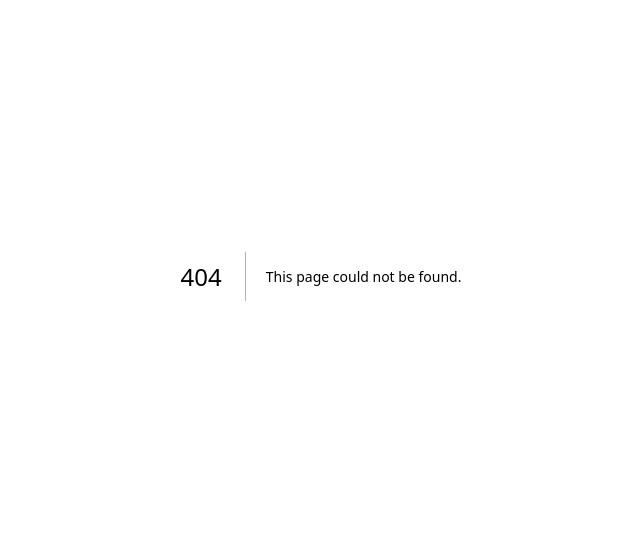
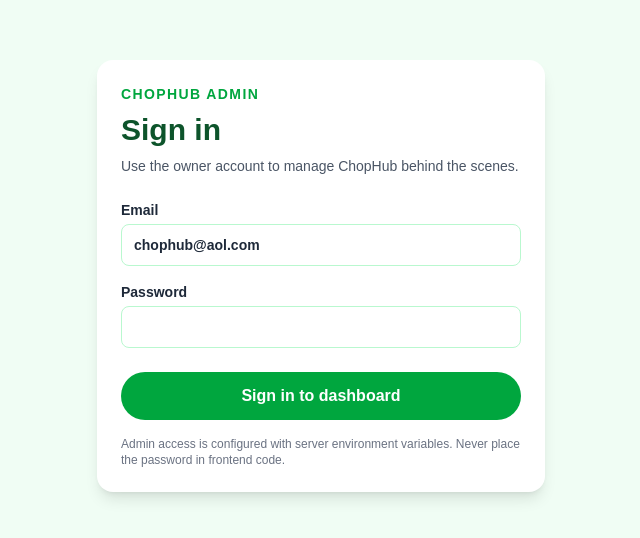
Before and after one commit to ChopHub147/chophub, a Next.js app: page /admin in a window 1280 px wide. Before the commit this address had no page. Shown: the part 124-662 px from the top of the page, without its empty margins (319-959 px from the left). Built offline with nearby package versions, Linux system fonts and the light colour scheme; no server answers.

Commit message:
Add protected admin dashboard foundation
Create owner-only admin login and dashboard route with secure HTTP-only sessions and internal ChopHub management placeholders.

```diff
--- /dev/null
+++ b/app/admin/dashboard.tsx
@@ -0,0 +1,67 @@
+"use client";
+
+import { useRouter } from "next/navigation";
+
+export default function AdminDashboard({ adminEmail }: { adminEmail: string }) {
+  const router = useRouter();
+
+  const signOut = async () => {
+    await fetch("/api/admin/logout", { method: "POST" });
+    router.refresh();
+  };
+
+  return (
+    <main className="min-h-screen bg-green-50 text-gray-900">
+      <header className="border-b border-green-100 bg-white">
+        <div className="mx-auto flex max-w-6xl items-center justify-between px-4 py-5">
+          <div>
+            <p className="text-sm font-semibold uppercase tracking-widest text-green-600">
+              ChopHub Admin
+            </p>
+            <h1 className="text-2xl font-bold text-green-900">Operations dashboard</h1>
+          </div>
+          <button
+            type="button"
+            onClick={signOut}
+            className="rounded-full border border-green-200 px-4 py-2 text-sm font-semibold text-green-800 hover:bg-green-50"
+          >
+            Sign out
+          </button>
+        </div>
+      </header>
+      <section className="mx-auto max-w-6xl px-4 py-10">
+        <div className="rounded-2xl bg-white p-6 shadow-sm">
+          <p className="text-sm text-gray-600">Signed in as {adminEmail}</p>
+          <h2 className="mt-1 text-2xl font-bold text-green-900">ChopHub-managed menu</h2>
+          <p className="mt-2 text-gray-600">
+            Vendor assignments are kept internal. Customers continue to see one unified
+            ChopHub menu and ordering experience.
+          </p>
+        </div>
+        <div className="mt-6 grid gap-4 sm:grid-cols-3">
+          {[
+            ["16", "Menu items"],
+            ["1", "Owner account"],
+            ["0", "Vendor logins"],
+          ].map(([value, label]) => (
+            <div key={label} className="rounded-2xl bg-white p-5 shadow-sm">
+              <p className="text-3xl font-bold text-green-700">{value}</p>
+              <p className="mt-1 text-sm text-gray-600">{label}</p>
+            </div>
+          ))}
+        </div>
+        <div className="mt-6 rounded-2xl bg-white p-6 shadow-sm">
+          <h2 className="text-xl font-bold text-green-900">Next management tools</h2>
+          <div className="mt-4 grid gap-3 md:grid-cols-3">
+            {["Meals & prices", "Availability", "Orders"].map((item) => (
+              <div key={item} className="rounded-xl border border-green-100 p-4">
+                <p className="font-semibold text-green-900">{item}</p>
+                <p className="mt-1 text-sm text-gray-600">Coming next in the admin workspace.</p>
+              </div>
+            ))}
+          </div>
+        </div>
+      </section>
+    </main>
+  );
+}
--- /dev/null
+++ b/app/admin/login.tsx
@@ -0,0 +1,80 @@
+"use client";
+
+import { FormEvent, useState } from "react";
+import { useRouter } from "next/navigation";
+
+export default function AdminLogin() {
+  const router = useRouter();
+  const [error, setError] = useState("");
+  const [isSubmitting, setIsSubmitting] = useState(false);
+
+  const submit = async (event: FormEvent<HTMLFormElement>) => {
+    event.preventDefault();
+    setError("");
+    setIsSubmitting(true);
+
+    const formData = new FormData(event.currentTarget);
+    const response = await fetch("/api/admin/login", {
+      method: "POST",
+      headers: { "Content-Type": "application/json" },
+      body: JSON.stringify({
+        email: formData.get("email"),
+        password: formData.get("password"),
+      }),
+    });
+
+    setIsSubmitting(false);
+
+    if (!response.ok) {
+      setError("Invalid admin email or password.");
+      return;
+    }
+
+    router.refresh();
+  };
+
+  return (
+    <main className="flex min-h-screen items-center justify-center bg-green-50 px-4">
+      <form onSubmit={submit} className="w-full max-w-md rounded-2xl bg-white p-6 shadow-lg">
+        <p className="text-sm font-semibold uppercase tracking-widest text-green-600">
+          ChopHub Admin
+        </p>
+        <h1 className="mt-2 text-3xl font-bold text-green-900">Sign in</h1>
+        <p className="mt-2 text-sm text-gray-600">
+          Use the owner account to manage ChopHub behind the scenes.
+        </p>
+        <label className="mt-6 block text-sm font-semibold text-gray-800">
+          Email
+          <input
+            name="email"
+            type="email"
+            defaultValue="chophub@aol.com"
+            required
+            className="mt-1 w-full rounded-lg border border-green-200 px-3 py-2.5"
+          />
+        </label>
+        <label className="mt-4 block text-sm font-semibold text-gray-800">
+          Password
+          <input
+            name="password"
+            type="password"
+            required
+            className="mt-1 w-full rounded-lg border border-green-200 px-3 py-2.5"
+          />
+        </label>
+        {error && <p className="mt-3 text-sm text-red-600">{error}</p>}
+        <button
+          type="submit"
+          disabled={isSubmitting}
+          className="mt-6 w-full rounded-full bg-green-600 py-3 font-semibold text-white hover:bg-green-700 disabled:opacity-60"
+        >
+          {isSubmitting ? "Signing in..." : "Sign in to dashboard"}
+        </button>
+        <p className="mt-4 text-xs text-gray-500">
+          Admin access is configured with server environment variables. Never place the
+          password in frontend code.
+        </p>
+      </form>
+    </main>
+  );
+}
--- /dev/null
+++ b/app/admin/page.tsx
@@ -0,0 +1,14 @@
+import { cookies } from "next/headers";
+import { adminCookieName, isValidAdminSession } from "@/lib/admin-auth";
+import AdminDashboard from "./dashboard";
+import AdminLogin from "./login";
+
+export default async function AdminPage() {
+  const session = (await cookies()).get(adminCookieName)?.value;
+
+  if (!isValidAdminSession(session)) {
+    return <AdminLogin />;
+  }
+
+  return <AdminDashboard adminEmail={process.env.ADMIN_EMAIL || "chophub@aol.com"} />;
+}
--- /dev/null
+++ b/app/api/admin/login/route.ts
@@ -0,0 +1,27 @@
+import { NextResponse } from "next/server";
+import {
+  adminCookieName,
+  createAdminSession,
+  isValidAdminCredentials,
+} from "@/lib/admin-auth";
+
+export async function POST(request: Request) {
+  const body = (await request.json()) as { email?: unknown; password?: unknown };
+  const email = typeof body.email === "string" ? body.email.trim() : "";
+  const password = typeof body.password === "string" ? body.password : "";
+
+  if (!isValidAdminCredentials(email, password)) {
+    return NextResponse.json({ error: "Invalid admin credentials" }, { status: 401 });
+  }
+
+  const response = NextResponse.json({ ok: true });
+  response.cookies.set(adminCookieName, createAdminSession(email), {
+    httpOnly: true,
+    sameSite: "lax",
+    secure: process.env.NODE_ENV === "production",
+    maxAge: 8 * 60 * 60,
+    path: "/",
+  });
+
+  return response;
+}
--- /dev/null
+++ b/app/api/admin/logout/route.ts
@@ -0,0 +1,12 @@
+import { NextResponse } from "next/server";
+import { adminCookieName } from "@/lib/admin-auth";
+
+export async function POST() {
+  const response = NextResponse.json({ ok: true });
+  response.cookies.set(adminCookieName, "", {
+    httpOnly: true,
+    expires: new Date(0),
+    path: "/",
+  });
+  return response;
+}
--- /dev/null
+++ b/lib/admin-auth.ts
@@ -0,0 +1,49 @@
+import { createHmac, timingSafeEqual } from "node:crypto";
+
+export const adminCookieName = "chophub-admin";
+const sessionDurationMs = 8 * 60 * 60 * 1000;
+
+const getSecret = () => {
+  const secret = process.env.ADMIN_SESSION_SECRET;
+
+  if (!secret) {
+    throw new Error("ADMIN_SESSION_SECRET is not configured");
+  }
+
+  return secret;
+};
+
+const sign = (value: string) =>
+  createHmac("sha256", getSecret()).update(value).digest("hex");
+
+export const createAdminSession = (email: string) => {
+  const value = `${email}:${Date.now()}`;
+  return `${value}:${sign(value)}`;
+};
+
+export const isValidAdminCredentials = (email: string, password: string) =>
+  email === (process.env.ADMIN_EMAIL || "chophub@aol.com") &&
+  Boolean(process.env.ADMIN_PASSWORD) &&
+  password === process.env.ADMIN_PASSWORD;
+
+export const isValidAdminSession = (session: string | undefined) => {
+  if (!session) return false;
+
+  const [email, timestampText, signature] = session.split(":");
+  const timestamp = Number(timestampText);
+  if (!email || !timestampText || !signature || !Number.isFinite(timestamp)) {
+    return false;
+  }
+
+  const value = `${email}:${timestampText}`;
+  const expected = sign(value);
+  const providedBuffer = Buffer.from(signature);
+  const expectedBuffer = Buffer.from(expected);
+
+  return (
+    email === (process.env.ADMIN_EMAIL || "chophub@aol.com") &&
+    Date.now() - timestamp < sessionDurationMs &&
+    providedBuffer.length === expectedBuffer.length &&
+    timingSafeEqual(providedBuffer, expectedBuffer)
+  );
+};
```
Also changed, not shown: 1 other file (tests, documents, lock files or other folders).
